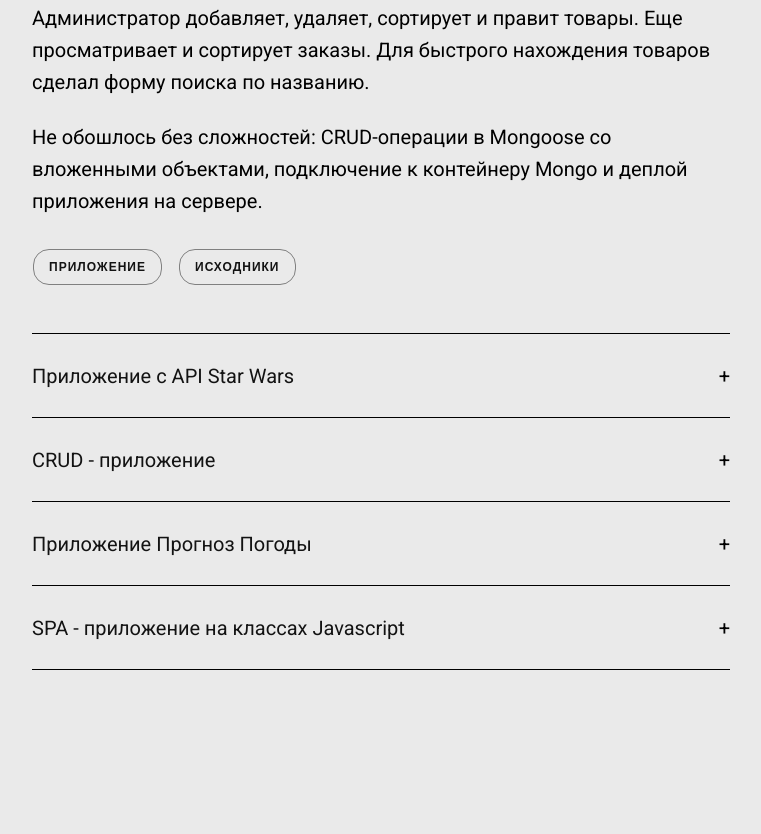
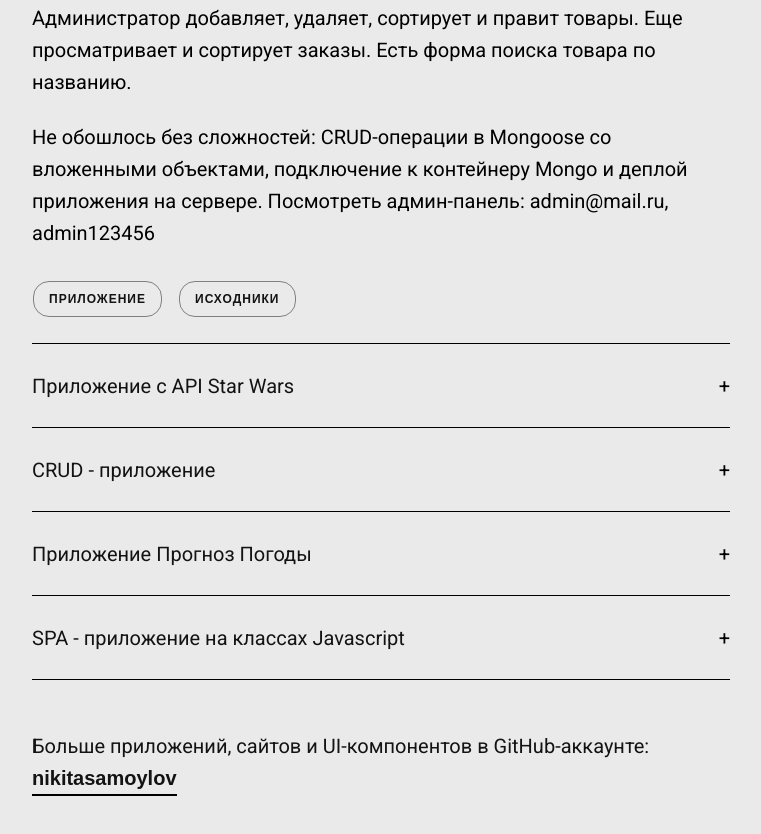
Before and after one commit to NikitaSamoylov/personal-site, a Next.js app: page /projects in a window 1280 px wide. Shown: the part 740-1574 px from the top of the page, without its empty margins (259-1020 px from the left). Before the commit the page ends 1535 px from the top, so only its background shows below. Built offline with nearby package versions, Linux system fonts and the light colour scheme.

Commit message:
fix/add link to star wars app

```diff
--- a/components/accordion-projects/AccordionProject.module.scss
+++ b/components/accordion-projects/AccordionProject.module.scss
@@ -2,7 +2,7 @@
 
 .accordion {
   width: 100%;
-  margin-bottom: 125px;
+  // margin-bottom: px;
   border-bottom: 1px solid black;
 
   &__header {
--- a/components/accordion-projects/AccordionProjects.tsx
+++ b/components/accordion-projects/AccordionProjects.tsx
@@ -10,7 +10,7 @@ interface IAccordeonProps {
 
 const AccordionProjects: React.FC<IAccordeonProps> = ({ data }) => {
   const [checked, setChecked] = useState('0');
-  const [accordionHeight, setAccordionHeight] = useState(690);
+  const [accordionHeight, setAccordionHeight] = useState(710);
 
   const targetRef = useRef(null);
 
@@ -58,7 +58,7 @@ const AccordionProjects: React.FC<IAccordeonProps> = ({ data }) => {
               <article style={
                 +checked === el.num ?
                   {
-                    height: accordionHeight + 40
+                    height: accordionHeight + 50
                   } :
                   { height: 0 }
               }
--- a/modules/projects/Projects.module.scss
+++ b/modules/projects/Projects.module.scss
@@ -1,3 +1,5 @@
+@import '../../styles/vars.scss';
+
 .projects {
 
   &__title {
@@ -15,4 +17,25 @@
     margin-bottom: 23px;
     text-align: left !important;
   }
+
+  &__additional {
+    margin-top: 50px;
+    margin-bottom: 125px;
+  }
+
+  &__additional_info {
+    font-size: 2rem;
+    color: $primary-text-color;
+    line-height: 32px;
+    margin-right: 5px;
+  }
+
+  &__additional_link {
+    background-color: transparent;
+    cursor: pointer;
+    outline: none;
+    border: none;
+    font-weight: 600;
+    border-bottom: 2px solid black;
+  }
 }
--- a/modules/projects/Projects.tsx
+++ b/modules/projects/Projects.tsx
@@ -1,19 +1,21 @@
+'use client';
 import { AccordionProjects } from '@/components/accordion-projects';
 import styles from './Projects.module.scss';
+import Link from 'next/link';
 
 const projectsData = [
   {
     num: 0,
     title: 'Интернет - магазин',
     descr: [
-      'на Next.js, Typescript, Redux Toolkit, Mongoose, MongoDB, Firebase,  VDS и Docker. Использовал готовые UI-компоненты: react-select, react-spinners, react-data-table-component - отрисовка товаров и заказов на странице администратора. Еще react-hook-form для валидации форм.',
+      'на Next.js, Typescript, Redux Toolkit, Mongoose, MongoDB, Firebase, VDS и Docker. Применил готовые UI-компоненты: react-select, react-spinners, react-data-table-component - отрисовка товаров и заказов на странице администратора. Еще react-hook-form для валидации форм.',
 
-      'Логика приложения разделена на авторизованного и не авторизованного пользователя и роли.',
+      'Логика приложения разделена на авторизованного, не авторизованного пользователя и роли.',
       'Не авторизованный пользователь смотрит и сортирует товары по категории, бренду и цене. Авторизованный  - еще добавляет товары в избранное, корзину и оформляет заказ.',
 
-      'Администратор добавляет, удаляет, сортирует и правит товары. Еще просматривает и сортирует заказы. Для быстрого нахождения товаров сделал форму поиска по названию.',
+      'Администратор добавляет, удаляет, сортирует и правит товары. Еще просматривает и сортирует заказы. Есть форма поиска товара по названию.',
 
-      'Не обошлось без сложностей: CRUD-операции в Mongoose со вложенными объектами, подключение к контейнеру Mongo и деплой приложения на сервере.',
+      'Не обошлось без сложностей: CRUD-операции в Mongoose со вложенными объектами, подключение к контейнеру Mongo и деплой приложения на сервере. Посмотреть админ-панель: admin@mail.ru, admin123456',
     ],
     deployLink: 'http://188.225.82.26:3000/',
     gitHubLink: 'https://github.com/NikitaSamoylov/clothes-shop',
@@ -28,9 +30,9 @@ const projectsData = [
 
       'Пользователь кликает на любого персонажа и в компоненте справа видит характеристики персонажа, фильмы с участием и корабли. Нажимает на фильм и перенаправляется на страницу с описанием фильма. Ссылка при клике на элемент списка кораблей ведет на страницу 404. ',
 
-      'Список персонажей и данные по персонажу сохраняются в Local Storage.Поэтому не требуется запрос к базе данных при возврате к списку персонажей.Благодаря этому интерфейс для пользователя работает быстрее.',
+      'Список персонажей и данные по персонажу сохраняются в Local Storage. Поэтому не требуется запрос к базе данных при возврате к списку персонажей. Благодаря этому интерфейс для пользователя работает быстрее.',
     ],
-    deployLink: 'https://star-wars-app-self-one.vercel.app/',
+    deployLink: 'https://star-wars-puel6ol28-nikits-projects-1db6153d.vercel.app/',
     gitHubLink: 'https://github.com/NikitaSamoylov/star-wars-app/tree/func-components',
   },
   {
@@ -69,9 +71,9 @@ const projectsData = [
     descr: [
       'Приложение разделено на компоненты, отслеживает изменение состояний библиотека on-change. Проект собран благодаря Webpack. Использовал API Кинопоиска с базой фильмов.',
 
-      'Пользователь в компоненте поиска пишет название фильма и выводятся карточки фильмов: постер, название и кнопки. Пользователь добавляет фильм в избранное или переходит на страницу с подробной информацией: рейтинг, год, продолжительность и описание. Ниже пользователь добавляет фильм в избранное. Счетчик в шапке приложения увеличивается. Если фильм уже добавлен - кнопка оранжевая с содержимым “в избранном”. При следующем клике на кнопку фильм удаляется из избранного. ',
+      'Пользователь в компоненте поиска пишет название фильма и выводятся карточки фильмов: постер, название и кнопки. Пользователь добавляет фильм в избранное или переходит на страницу с подробной информацией: рейтинг, год, продолжительность и описание. Ниже пользователь добавляет фильм в избранное. Счетчик в шапке приложения увеличивается. Если фильм уже добавлен - кнопка оранжевая с содержимым “в избранном”. При следующем клике на кнопку фильм удаляется из избранного.',
 
-      'Пользователь переходит на страницу избранное и просматривает информацию о добавленных фильмах. По клику на кнопку фильм удаляется из списка. ',
+      'Пользователь переходит на страницу избранное и просматривает информацию о добавленных фильмах. По клику на кнопку фильм удаляется из списка.',
 
       'Благодаря пагинации пользователь видит полный список фильмов из базы по названию.',
     ],
@@ -90,6 +92,26 @@ const Projects: React.FC = () => {
       <AccordionProjects
         data={ projectsData }
       />
+      <div className={ styles.projects__additional }>
+        <span className={ styles.projects__additional_info }>
+          Больше приложений, сайтов и UI-компонентов в GitHub-аккаунте:
+        </span>
+        <button
+          onClick={ (e) => {
+            e.preventDefault();
+            window.open(
+              'https://github.com/NikitaSamoylov?tab=repositories',
+              '_blanc'
+            )
+          } }
+          className={
+            `${ styles.projects__additional_info }
+            ${ styles.projects__additional_link }`
+          }
+        >
+          nikitasamoylov
+        </button>
+      </div>
     </div>
   )
 };
```
Also changed, not shown: modules/hero/main-img.png.
